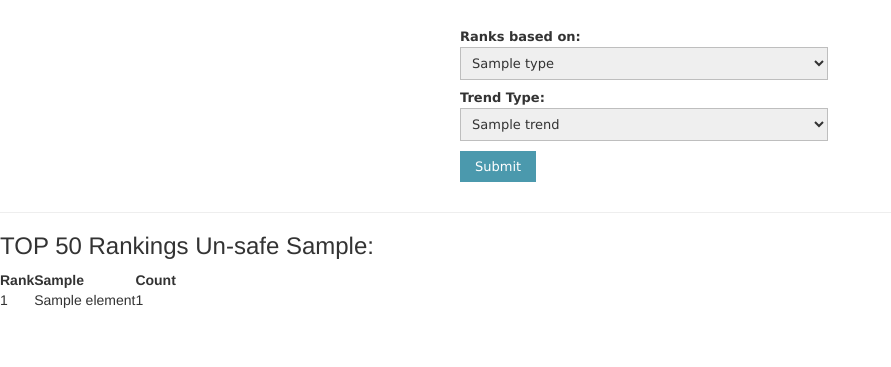
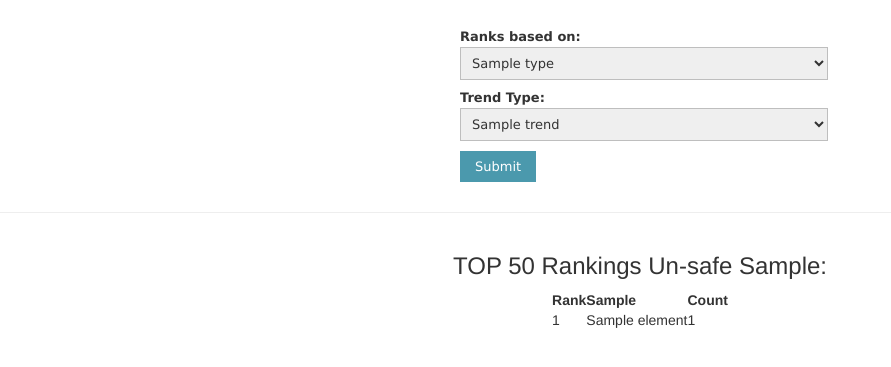
Before and after one commit to gayatrib12/campus-safety-indicator, a Flask app: template backend/templates/ranking.html in a window 1280 px wide. Shown: the part 138-505 px from the top of the page, without its empty margins (0-891 px from the left). Run offline with Flask 2, Linux system fonts and the light colour scheme; the template is opened without the code that fills it: most values are stand-ins (such as "Sample title", 1, 10 or a date in 2020); some libraries are stand-ins or nearby versions.

Commit message:
brought the table showing rankings in center

```diff
--- a/backend/templates/ranking.html
+++ b/backend/templates/ranking.html
@@ -35,6 +35,7 @@
 </form>
 {% if result %}
         <hr>
+        <div class="container" align="center">
             <h3>TOP 50 Rankings Un-safe {{rank_element}}:</h3>
             <table>
                 <tr>
@@ -50,5 +51,6 @@
                     </tr>
                 {% endfor %}
             </table>
+        </div>
     {% endif %}
 {% endblock %}
```
Lines whose indentation alone changed are shown as unchanged.
